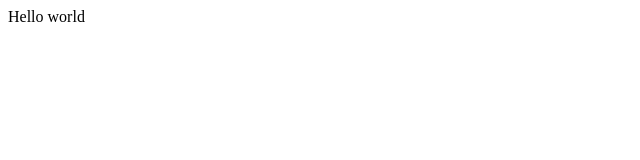
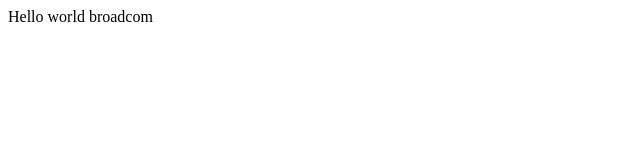
Before and after one commit to BalajiGoToAnalyze/test, a plain HTML site: page index.html in a window 1280 px wide. Shown: the full height of the page, 0-640 px from the left. Drawn offline with Linux system fonts and the light colour scheme.

Commit message:
Update index.html

```diff
--- a/index.html
+++ b/index.html
@@ -3,5 +3,5 @@
 <title>Testing</title>
 </head>
 
-<body>Hello world</body>
+<body>Hello world broadcom</body>
 </html>
```
